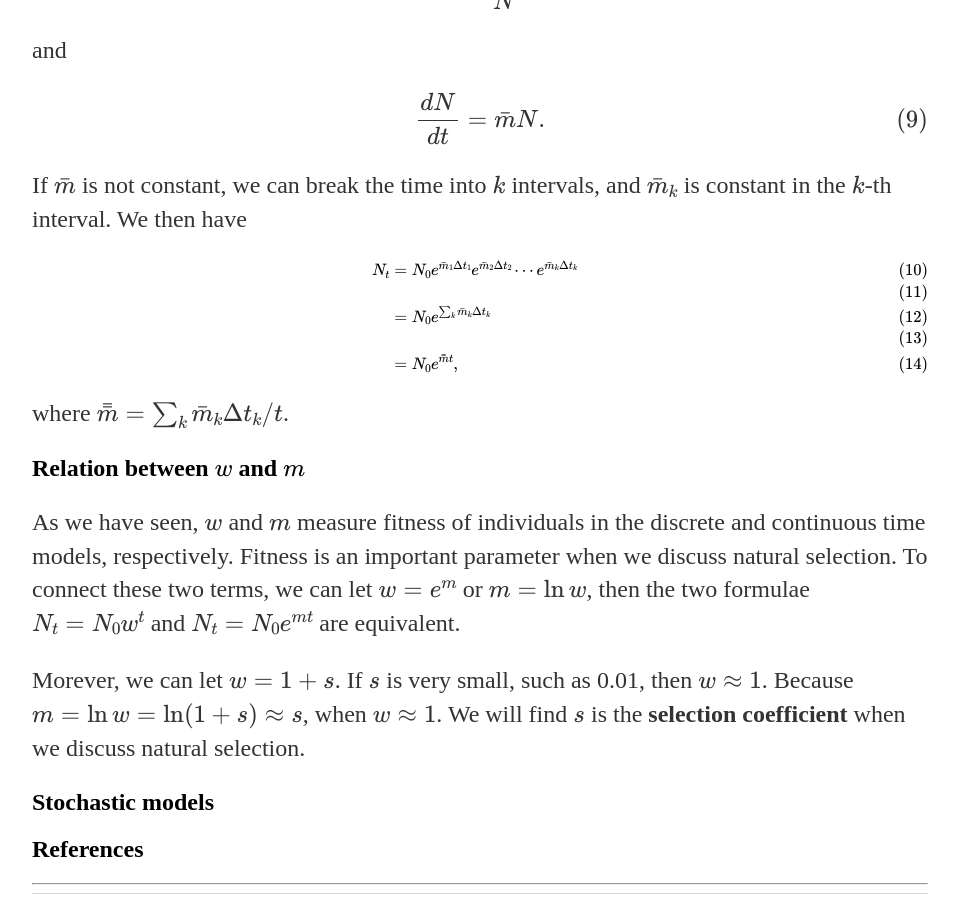
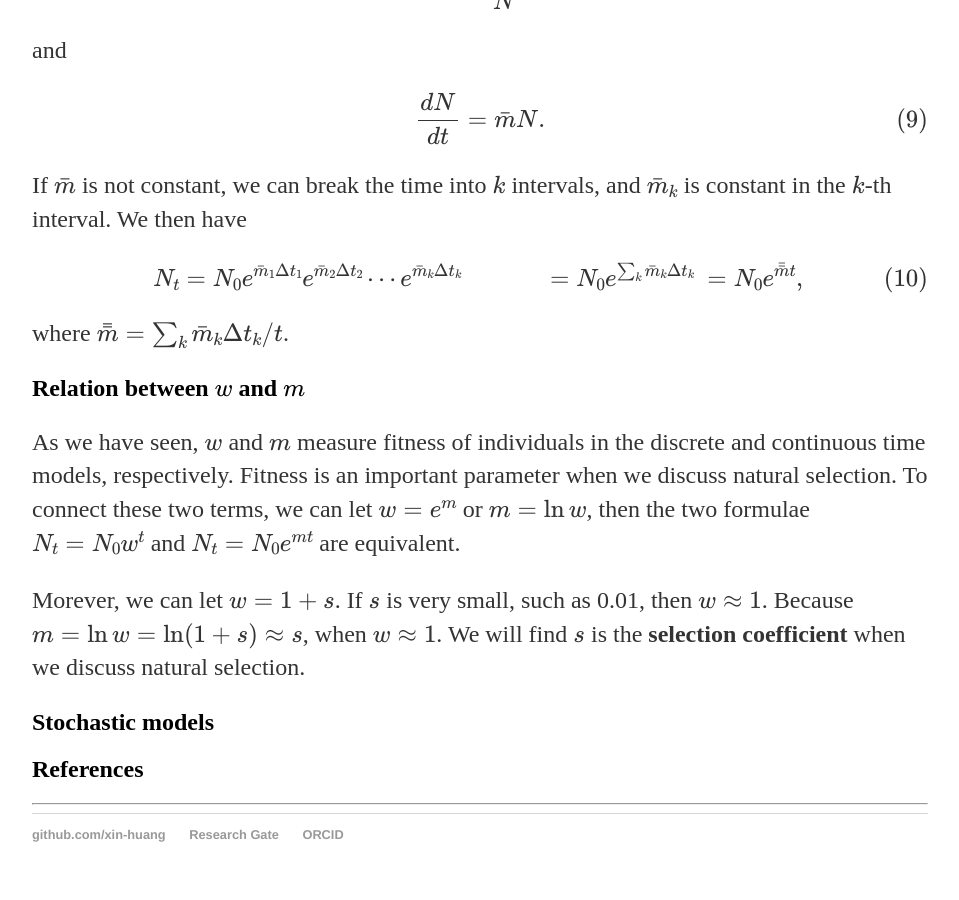
Before and after one commit to xin-huang/xin-huang.github.io, a Jekyll site: the page built from _posts/2017-04-22-population-growth-models.md, in a window 1280 px wide and 900 px high, scrolled down 2581 px. Shown: the whole window, without its empty margins (160-1119 px from the left). Built offline with Jekyll 4.4.1, drawn with Linux system fonts in a browser that asks for light colours; formulas are drawn with MathJax 3; comment, search, counter and statistics services are not loaded.

Commit message:
Update 2017-04-22-population-growth-models.md

```diff
--- a/_posts/2017-04-22-population-growth-models.md
+++ b/_posts/2017-04-22-population-growth-models.md
@@ -43,13 +43,11 @@
 
 If $\bar{m}$ is not constant, we can break the time into $k$ intervals, and $\bar{m}_k$ is constant in the $k$-th interval. We then have
 
-$$
-    \begin{align}
-        N_t&=N_0e^{\bar{m}_1\Delta t_1}e^{\bar{m}_2\Delta t_2}\cdots e^{\bar{m}_k\Delta t_k} \\\\
-        &=N_0e^{\sum_k\bar{m}_k\Delta t_k} \\\\
-        &=N_0e^{\bar{\bar{m}}t},
-    \end{align}
-$$
+\begin{align}
+    N_t&=N_0e^{\bar{m}_1\Delta t_1}e^{\bar{m}_2\Delta t_2}\cdots e^{\bar{m}_k\Delta t_k} \\\\
+    &=N_0e^{\sum_k\bar{m}_k\Delta t_k} \\\\
+    &=N_0e^{\bar{\bar{m}}t},
+\end{align}
 
 where $\bar{\bar{m}}=\sum_k\bar{m}_k\Delta t_k/t$.
 
```
